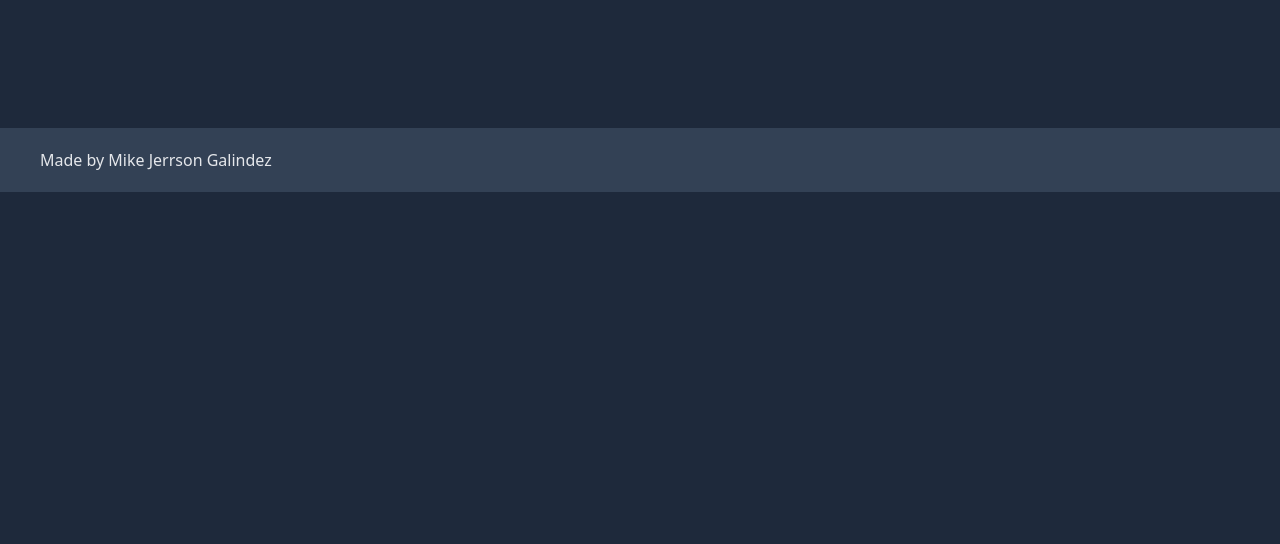
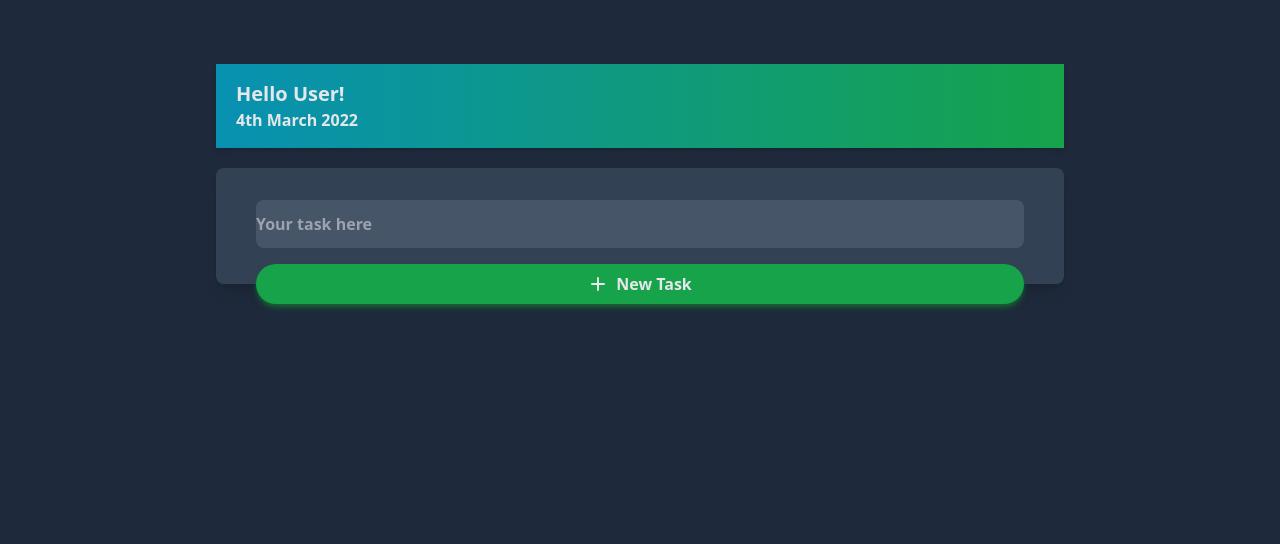
Before and after one commit to miker-bice/django_tailwind_todo, a Django app: page /todo-app/ in a window 1280 px wide. Shown: the top 544 px of the page. Before the commit the page ends 192 px from the top, so only its background shows below. Run offline with Django 4.2, Linux system fonts and the light colour scheme; data that the repository does not hold is empty; some libraries are stand-ins or nearby versions.

Commit message:
models for the todoApp changed

```diff
--- a/templates/base.html
+++ b/templates/base.html
@@ -10,12 +10,11 @@
   </head>
 
   <body class="bg-slate-800 leading-normal tracking-normal text-gray-200">
-    <div class="px-10 py-16">{% block home %}{% endblock home %}</div>
+    <div class="px-10 py-16">{% block content %}{% endblock content %}</div>
 
     <footer class="bg-slate-700 px-10 py-5">
       <h4>Made by Mike Jerrson Galindez</h4>
     </footer>
 
-
   </body>
 </html>
--- a/todoApp/models.py
+++ b/todoApp/models.py
@@ -1,10 +1,14 @@
 from django.db import models
+from django.contrib.auth.models import User
 
 
 # Create your models here.
 # This model holds all the todo items
 class TodoList(models.Model):
+    user_id = models.ForeignKey(User, on_delete=models.CASCADE, blank=True, null=True)
     item = models.TextField(max_length=200, blank=False)
+    description = models.TextField(max_length=2000, blank=True)
+    complete = models.BooleanField(default=False)
 
     def __str__(self):
         return self.item
--- a/todoApp/templates/todoApp/home.html
+++ b/todoApp/templates/todoApp/home.html
@@ -8,7 +8,8 @@
     class="px-5 py-4 shadow-md bg-gradient-to-r from-cyan-600 to-green-600 mb-5"
   >
     <div>
-      <h1 class="font-bold text-xl uppercase">{% now "jS F Y" %}</h1>
+      <h1 class="font-bold text-xl">Hello User!</h1>
+      <h2 class="font-semibold text-md">{% now "jS F Y" %}</h2>
     </div>
   </div>
 
@@ -20,18 +21,17 @@
       {% for item in all_items %}
       <div
         class="flex items-center justify-between py-2 text-gray-300 font-semibold px-10 transition delay-150"
-        id="list-item-container"
       >
         <div>
-          <input
+          <!-- <input
             class="mr-5 rounded-full bg-slate-700 task-check"
             type="checkbox"
             id="task-check"
             name="task"
             value=""
-          />
+          /> -->
           <!-- insert the context data here -->
-          <label for="task" id="task-label" class="">{{ item.item }}</label>
+          <h3 id="task-label" class="">{{ item.item }}</h3>
         </div>
         <div>
           <form
@@ -78,7 +78,7 @@
             required
           />
           <button
-            class="absolute w-full flex justify-center items-center bg-green-600 hover:bg-green-700 transition delay-100 px-5 py-2 rounded-full font-semibold shadow-md shadow-green-800"
+            class="absolute w-full flex justify-center items-center bg-green-600 hover:bg-green-500 transition delay-100 px-5 py-2 rounded-full font-semibold shadow-md shadow-green-800"
             type="submit"
           >
             <svg
--- a/todoApp/views.py
+++ b/todoApp/views.py
@@ -6,7 +6,7 @@ from .models import TodoList
 # Create your views here.
 def home(request):
     all_todo_items = TodoList.objects.all()
-    return render(request, "todoApp/home.html", {'all_items': all_todo_items})
+    return render(request, 'todoApp/home.html', {'all_items': all_todo_items})
 
 
 def add_item(request):
@@ -20,3 +20,11 @@ def delete_item(request, item_id):
     item = TodoList.objects.get(pk=item_id)
     item.delete()
     return HttpResponseRedirect('/todo-app/')
+
+
+def task_view(request, item_id):
+    item = TodoList.objects.get(pk=item_id)
+    context = {
+        'item': item
+    }
+    return render(request, 'todoApp/task.html', context)
```
Also changed, not shown: todoApp/templates/todoApp/task.html (added, +7 -0 lines), todoApp/migrations/0002_todolist_complete_todolist_description_and_more.py (added).
